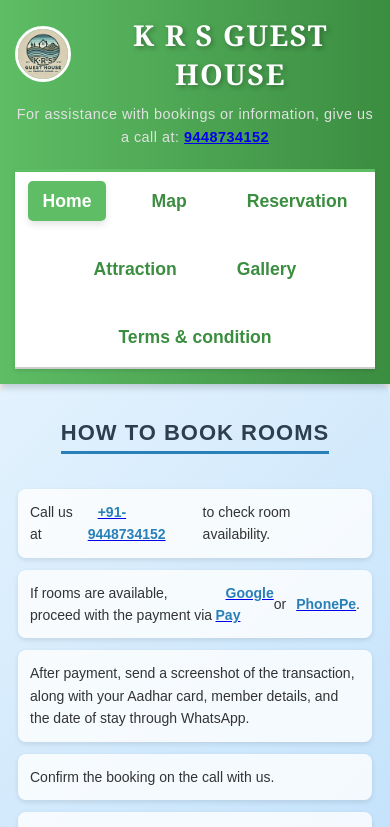
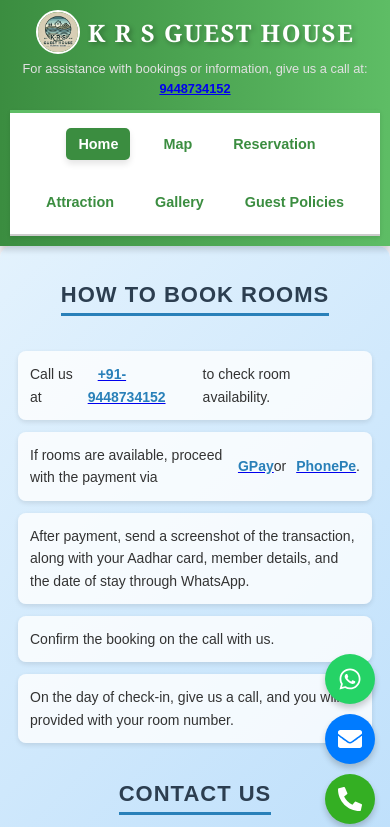
Before and after one commit to gohk007/krsguesthouse, a React (Create React App) app: page /contact in a window 390 px wide. Shown: the top 827 px of the page. Built offline with nearby package versions, Linux system fonts and the light colour scheme.

Commit message:
floating button addition

```diff
--- a/src/App.js
+++ b/src/App.js
@@ -8,6 +8,7 @@ import Footer from "./components/Footer";
 import Location from "./components/Location";
 import AttractionsList from "./components/attraction";
 import Details from "./components/Details";
+import FloatingButtons from "./components/FloatingButtons";
 import "./App.css";
 
 function App() {
@@ -25,6 +26,7 @@ function App() {
         </Routes>
         <Footer />
       </Router>
+      <FloatingButtons />
     </div>
   );
 }
--- a/src/components/About.css
+++ b/src/components/About.css
@@ -10,7 +10,7 @@
 }
 
 .overlay {
-  background: rgba(0, 0, 0, 0.5); /* Dark overlay for better readability */
+  background: radial-gradient(gray, transparent);
   width: 100%;
   height: 100%;
   display: flex;
--- a/src/components/Contact.js
+++ b/src/components/Contact.js
@@ -7,7 +7,7 @@ const Contact = () => (
     <ol>
       <li>Call us at <a href="tel:+919448734152"><strong>+91-9448734152</strong></a> to check room availability.</li>
       <li>If rooms are available, proceed with the payment via
-        <a href="https://payments.google.com" target="_blank" rel="noopener noreferrer"><strong>Google Pay</strong></a>
+        <a href="https://payments.google.com" target="_blank" rel="noopener noreferrer"><strong>GPay</strong></a>
         or
         <a  href="https://www.phonepe.com/" target="_blank" rel="noopener noreferrer"><strong>PhonePe</strong></a>.
       </li>
--- /dev/null
+++ b/src/components/FloatingButtons.css
@@ -0,0 +1,49 @@
+.floating-buttons {
+    position: fixed;
+    bottom: 20px;
+    right: 15px;
+    display: flex;
+    flex-direction: column;
+    gap: 10px;
+    z-index: 1000;
+    transition: opacity 0.5s ease, transform 0.3s ease;
+  }
+
+  .fab {
+    width: 50px;
+    height: 50px;
+    background-color: #25d366; /* WhatsApp green */
+    color: white;
+    display: flex;
+    justify-content: center;
+    align-items: center;
+    border-radius: 50%;
+    box-shadow: 0 4px 6px rgba(0, 0, 0, 0.2);
+    text-decoration: none;
+    font-size: 24px;
+    transition: transform 0.3s ease, background-color 0.3s ease;
+  }
+
+  .fab.email {
+    background-color: #007bff; /* Blue for email */
+  }
+
+  .fab.call {
+    background-color: #34af23; /* Green for call */
+  }
+
+  .fab:hover {
+    transform: scale(1.1);
+  }
+
+  /* Hide buttons when scrolling down */
+  .hidden {
+    opacity: 0;
+    transform: translateY(20px);
+  }
+
+  /* Show buttons when scrolling up */
+  .visible {
+    opacity: 1;
+    transform: translateY(0);
+  }
--- /dev/null
+++ b/src/components/FloatingButtons.js
@@ -0,0 +1,37 @@
+import React, { useEffect, useState } from "react";
+import { FaWhatsapp, FaPhoneAlt, FaEnvelope } from "react-icons/fa";
+import "./FloatingButtons.css";
+
+const FloatingButtons = () => {
+  const [isVisible, setIsVisible] = useState(true);
+
+  // Handle scroll event to show/hide buttons
+  useEffect(() => {
+    const handleScroll = () => {
+      if (window.scrollY > 100) {
+        setIsVisible(false);
+      } else {
+        setIsVisible(true);
+      }
+    };
+
+    window.addEventListener("scroll", handleScroll);
+    return () => window.removeEventListener("scroll", handleScroll);
+  }, []);
+
+  return (
+    <div className={`floating-buttons ${isVisible ? "visible" : "hidden"}`}>
+      <a href="https://wa.me/919448734152" className="fab whatsapp" target="_blank" rel="noopener noreferrer">
+        <FaWhatsapp />
+      </a>
+      <a href="mailto:krsguesthouse26@gmail.com" className="fab email">
+        <FaEnvelope />
+      </a>
+      <a href="tel:+919448734152" className="fab call">
+        <FaPhoneAlt />
+      </a>
+    </div>
+  );
+};
+
+export default FloatingButtons;
--- a/src/components/Header.css
+++ b/src/components/Header.css
@@ -1,8 +1,8 @@
 /* General Styling */
 .header {
-  background: linear-gradient(90deg, #3b8d40, #5ebd65); /* Smooth gradient */
+  background: linear-gradient(90deg, #3b8d40, #5ebd65);
   color: white;
-  padding: 20px;
+  padding: 10px 15px; /* Reduced padding for better fit */
   text-align: center;
   position: sticky;
   top: 0;
@@ -11,57 +11,48 @@
   transition: background-color 0.3s ease-in-out;
 }
 
-.header:hover {
-  background: linear-gradient(90deg, #5ebd65, #3b8d40);
-}
-
 .logo-title {
   display: flex;
   align-items: center;
   justify-content: center;
-  gap: 15px;
+  gap: 10px;
 }
 
 .krs-logo {
-  width: 60px;
-  height: 60px;
+  width: 50px;
+  height: 50px;
   border-radius: 50%;
-  border: 3px solid white;
+  border: 2px solid white;
   background-color: white;
   object-fit: cover;
   transition: transform 0.3s ease;
 }
 
-.krs-logo:hover {
-  transform: scale(1.1); /* Scale logo on hover */
-}
-
 .header h1 {
   margin: 0;
-  font-size: 2.5rem;
+  font-size: 2rem; /* Reduced size for better fit */
   font-weight: bold;
   color: white;
-  text-shadow: 2px 2px 5px rgba(0, 0, 0, 0.3); /* Depth effect */
+  text-shadow: 2px 2px 5px rgba(0, 0, 0, 0.3);
 }
 
 .header p {
-  margin: 10px 0 20px;
-  font-size: 1.1rem;
+  margin: 5px 0 10px;
+  font-size: 1rem;
   font-weight: 300;
-  letter-spacing: 0.5px;
 }
 
 /* Navbar Styling */
 .nav-bar {
   display: flex;
-  justify-content: center; /* Center navbar items */
-  align-items: center; /* Center nav items */
+  justify-content: center;
+  align-items: center;
   background-color: white;
   box-shadow: 0 2px 4px rgba(0, 0, 0, 0.1);
   border-top: 3px solid #5ebd65;
   border-bottom: 2px solid #ccc;
-  flex-wrap: wrap; /* Allow wrapping for mobile devices */
-  overflow: hidden; /* Prevent overflow on small screens */
+  flex-wrap: wrap;
+  padding: 5px 0;
 }
 
 .nav-bar ul {
@@ -69,108 +60,82 @@
   margin: 0;
   padding: 0;
   display: flex;
-  gap: 20px;
+  flex-wrap: wrap;
   justify-content: center;
+  gap: 10px; /* Reduced gap for better fit */
 }
 
 .nav-bar li {
-  display: inline-block; /* Ensures horizontal layout */
+  display: inline-block;
 }
 
 .nav-bar a {
   text-decoration: none;
   color: #3b8d40;
   font-weight: bold;
-  font-size: 1.1rem;
-  padding: 12px 20px;
+  font-size: 1rem;
+  padding: 8px 12px;
   transition: color 0.3s ease, transform 0.2s ease;
 }
 
 .nav-bar a:hover {
   color: #0056b3;
-  transform: translateY(-3px); /* Lift effect */
+  transform: translateY(-2px);
 }
 
 /* Active Link Styling */
 .nav-bar .active {
   background-color: #3b8d40;
   color: white;
-  padding: 10px 15px;
+  padding: 8px 12px;
   border-radius: 5px;
   box-shadow: 0 4px 6px rgba(0, 0, 0, 0.1);
 }
 
-.nav-bar a.active {
-  background-color: #5ebd65; /* Brighter active link */
-}
-
 /* Mobile-Friendly Adjustments */
 @media (max-width: 768px) {
-  /* General Header Adjustments for Mobile */
   .header {
-    padding: 15px;
+    padding: 10px;
   }
-
   .logo-title {
-    flex-direction: row; /* Horizontally align logo and title */
-    margin-bottom: 10px;
+    gap: 8px;
   }
-
   .krs-logo {
-    width: 50px;
-    height: 50px;
+    width: 40px;
+    height: 40px;
   }
-
   .header h1 {
-    font-size: 2rem;
+    font-size: 1.8rem;
   }
-
   .header p {
+    font-size: 0.9rem;
+  }
+  .nav-bar {
+    flex-direction: column;
+    align-items: center;
+    padding: 5px 0;
+  }
+  .nav-bar ul {
+    gap: 8px;
+  }
+  .nav-bar a {
     font-size: 1rem;
-  }
-
-  /* Navbar for Small Screens */
-  .nav-bar {
-    flex-wrap: wrap; /* Allow navbar to wrap on smaller screens */
-    justify-content: space-between; /* Distribute space evenly between links */
-  }
-
-  .nav-bar ul {
-    flex-direction: row; /* Keep items in a horizontal layout */
-    gap: 15px; /* Space between navbar items */
-    flex-wrap: wrap; /* Ensure items wrap if the screen is too narrow */
-    justify-content: center; /* Center navbar items */
-  }
-
-  .nav-bar a {
-    font-size: 1.1rem;
-    padding: 12px 20px; /* Larger padding for easier clicking */
-    width: auto; /* Make width auto for horizontal alignment */
-    text-align: center;
-  }
-
-  .nav-bar a:hover {
-    color: #0056b3;
-    transform: translateY(-3px);
+    padding: 8px 10px;
   }
 }
 
-/* Extra Mobile Styling (For smaller screens like phones in portrait mode) */
 @media (max-width: 480px) {
   .header h1 {
-    font-size: 1.8rem;
+    font-size: 1.5rem;
   }
-
   .header p {
+    font-size: 0.8rem;
+  }
+  .nav-bar ul {
+    gap: 5px;
+  }
+  .nav-bar a {
     font-size: 0.9rem;
-  }
-
-  .nav-bar ul {
-    gap: 10px;
-  }
-
-  .nav-bar a {
-    font-size: 1.1rem;
-    padding: 10px 15px;
+    padding: 6px 8px;
   }
 }
--- a/src/components/Header.js
+++ b/src/components/Header.js
@@ -76,7 +76,7 @@ const Header = () => {
               onClick={() => handleLinkClick("details")}
               className={activeLink === "details" ? "active" : ""}
             >
-              Terms & condition
+              Guest Policies
             </Link>
           </li>
         </ul>
```
